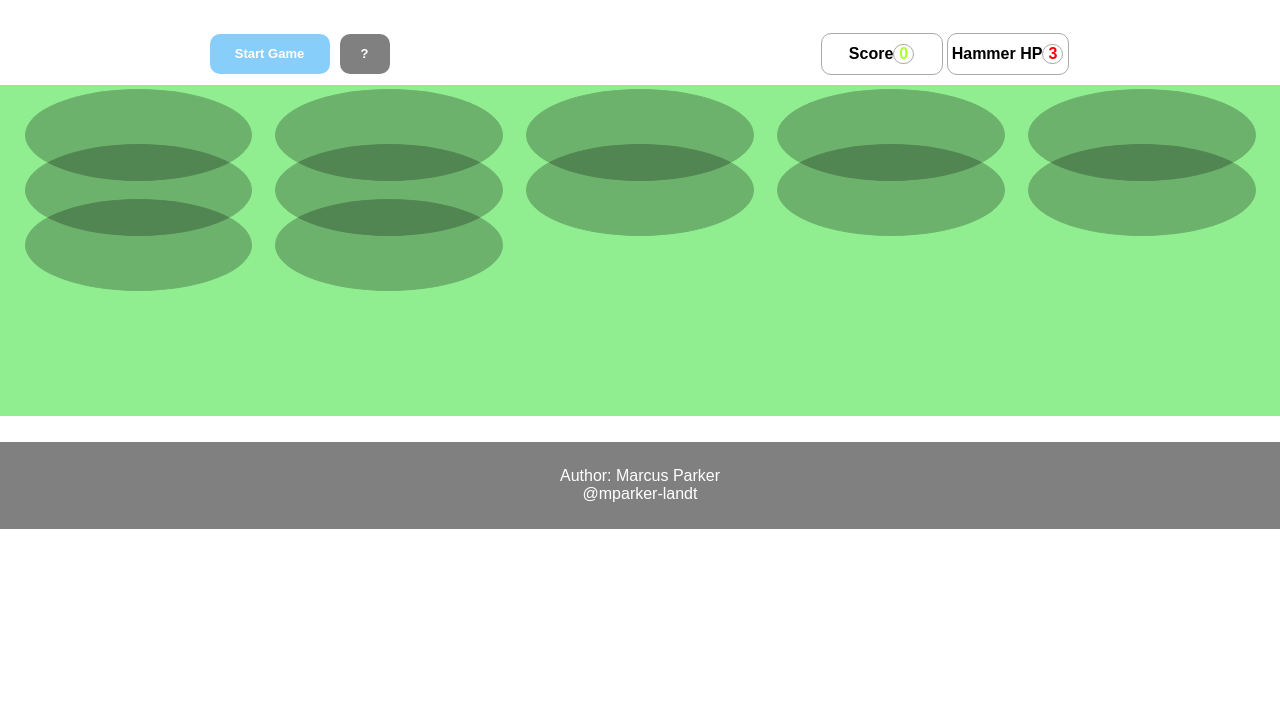
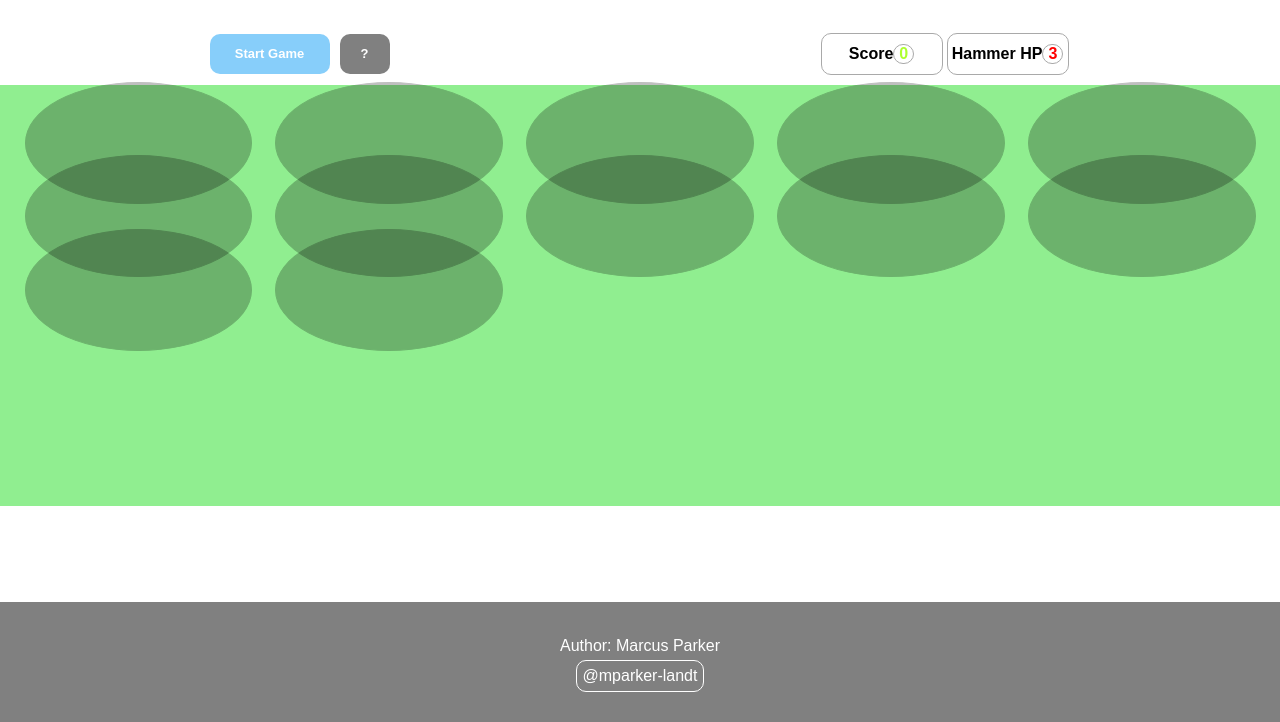
Before and after one commit to mparker-landt/Milestone_Project_2, a website: page index.html in a window 1280 px wide. Shown: the part 78-800 px from the top of the page. Drawn offline with nearby package versions, Linux system fonts and the light colour scheme; a web font is replaced by a local one.

Commit message:
ui style changes

```diff
--- a/assets/css/style.css
+++ b/assets/css/style.css
@@ -221,7 +221,7 @@ button_deactive {
 }
 
 .molehole {
-    height: 90px;
+    height: 120px;
     width: 100%;
     border: solid 1px black;
     background-color: black;
@@ -248,19 +248,34 @@ footer {
     color: white;
     text-align: center;
     width: 100%;
-    padding: 2% 0;
+    padding-top: 2% 0;
 
-    /* bottom: 0;
-    position: absolute; */
+    bottom: 0;
+    position: fixed;
+    height: 15%;
+
+    display: flex;
+    flex-direction: column;
+    align-items: center;
+    justify-content: center;
+    align-items: center;
+
+    margin: 0;
+}
+
+footer p {
+    padding: 5px;
 }
 
 footer a {
     text-decoration: none;
     color: white;
+    border: 1px solid white;
+    border-radius: 10px;
+    padding: 6px;
 }
 
 footer a:hover {
-    /* color: purple; */
     text-decoration: underline;
 }
 
```
